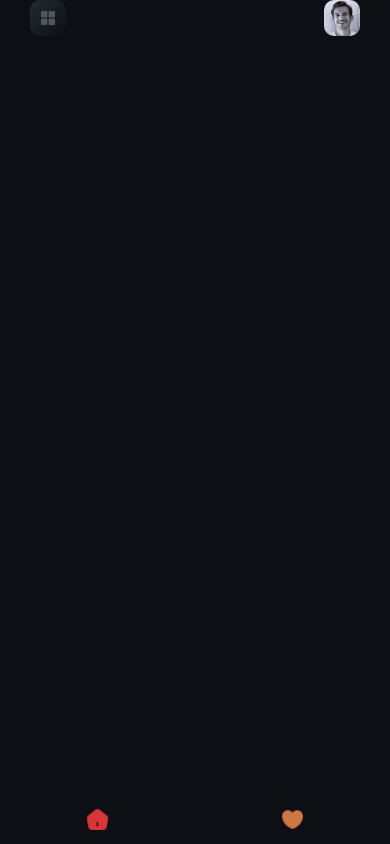
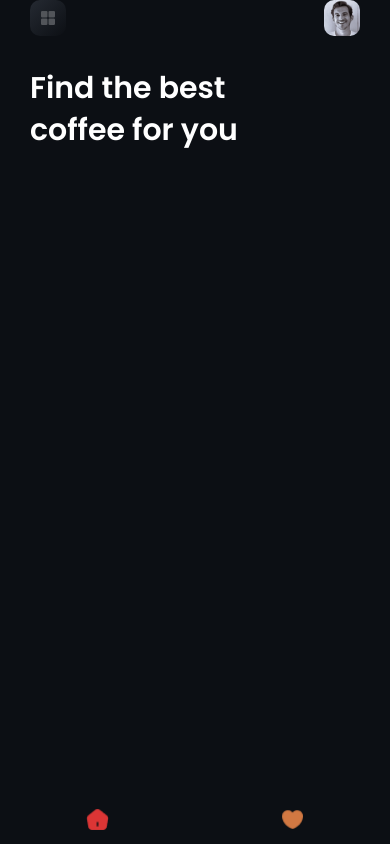
Before and after one commit to yassineltayeb/react-native-coffee-shop, a React Native app: screen /Home in a window 390 px wide. Built offline with nearby package versions, Linux system fonts and the light colour scheme.

Commit message:
added title

```diff
--- a/components/common/Header.tsx
+++ b/components/common/Header.tsx
@@ -26,7 +26,6 @@ const styles = StyleSheet.create({
     flexDirection: "row",
     justifyContent: "space-between",
     alignItems:"center",
-    marginHorizontal: 30,
   },
   headerText: {
     fontFamily: FONTFAMILY.poppins_semibold,
--- /dev/null
+++ b/components/labels/Title.tsx
@@ -0,0 +1,45 @@
+import { View, Text, StyleSheet } from "react-native";
+import React from "react";
+import { FONTFAMILY, FONTSIZE } from "theme/these";
+
+interface TitleProps {
+  title: string;
+  color: string;
+  fontFamily?: string;
+  fontSize?: number;
+  style?: any;
+}
+
+const Title: React.FC<TitleProps> = ({
+  title,
+  color,
+  fontFamily,
+  fontSize,
+  style,
+}) => {
+  const textStyle = [
+    styles.text,
+    {
+      color: color,
+      fontFamily: fontFamily ?? FONTFAMILY.poppins_medium,
+      fontSize: fontSize ?? FONTSIZE.size_14,
+      lineHeight: (fontSize ?? FONTSIZE.size_14) * 1.4, // Dynamic lineHeight based on fontSize
+    },
+    style,
+  ];
+
+  return (
+    <View style={styles.container}>
+      <Text style={textStyle}>{title}</Text>
+    </View>
+  );
+};
+
+const styles = StyleSheet.create({
+  container: {},
+  text: {
+    lineHeight: 30,
+  },
+});
+
+export default Title;
--- a/screens/HomeScreen.tsx
+++ b/screens/HomeScreen.tsx
@@ -1,13 +1,32 @@
 import Header from "components/common/Header";
+import Title from "components/labels/Title";
 import { Colors } from "constants/colors";
 import { StyleSheet, Text, View } from "react-native";
 import { SafeAreaView } from "react-native-safe-area-context";
+import { COLORS, FONTFAMILY, FONTSIZE } from "theme/these";
 
 interface HomeScreenProps {}
 const HomeScreen: React.FC<HomeScreenProps> = ({}) => {
   return (
     <SafeAreaView style={style.safeAreaContainer}>
-      <Header />
+      <View style={style.container}>
+        <Header />
+        <View style={style.titleContainer}>
+          <Title
+            title="Find the best"
+            fontFamily={FONTFAMILY.poppins_semibold}
+            fontSize={30}
+            color={COLORS.primaryWhiteHex}
+            style={style.title}
+          />
+          <Title
+            title="coffee for you"
+            fontFamily={FONTFAMILY.poppins_semibold}
+            fontSize={30}
+            color={COLORS.primaryWhiteHex}
+          />
+        </View>
+      </View>
     </SafeAreaView>
   );
 };
@@ -17,7 +36,16 @@ const style = StyleSheet.create({
     flex: 1,
     backgroundColor: Colors.black,
   },
-  container: {},
+  container: {
+    flex: 1,
+    marginHorizontal: 30,
+  },
+  titleContainer: {
+    flex: 1,
+  },
+  title: {
+    marginTop: 31,
+  },
 });
 
 export default HomeScreen;
```
